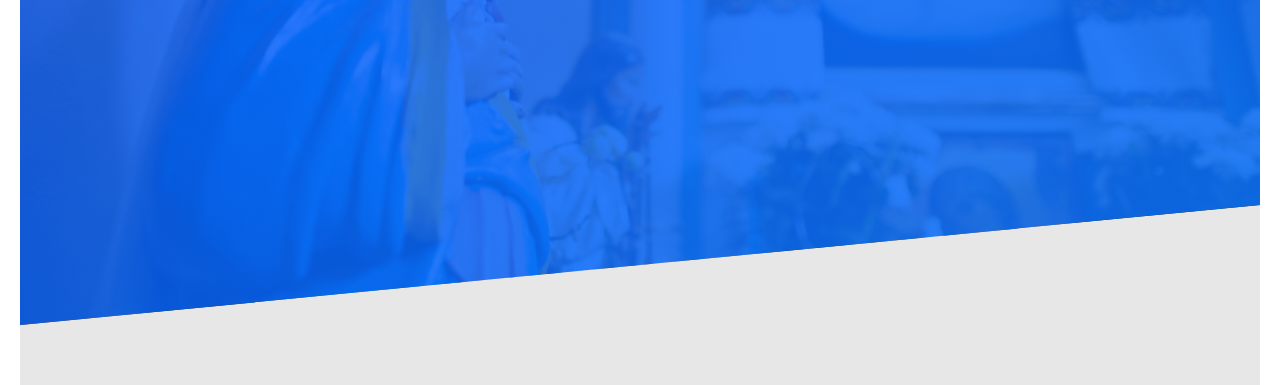
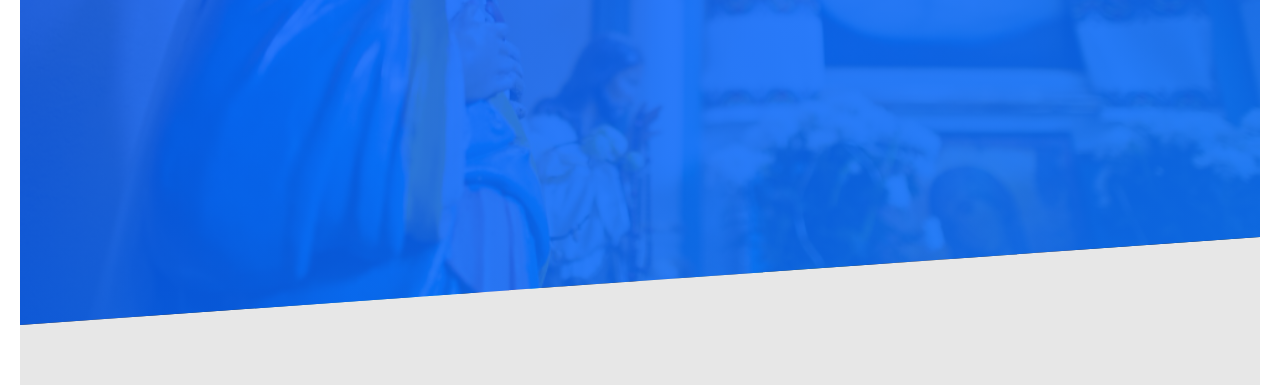
Before and after one commit to Ramon-Erik/terco-de-bolso, a plain HTML site: page index.html in a window 1280 px wide. Shown: the part 415-800 px from the top of the page. Drawn offline with Linux system fonts and the light colour scheme.

Commit message:
Update style.css

```diff
--- a/css/style.css
+++ b/css/style.css
@@ -14,7 +14,7 @@ header {
     justify-content: center;
     width: 100%;
     height: 90vh;
-    clip-path: polygon(0 0, 100% 0, 100% 75vh, 0 100%);
+    clip-path: polygon(0 0, 100% 0, 100% 79vh, 0 100%);
     background-image: linear-gradient(
         to right bottom,
         rgba(0, 81, 255, 0.8),
```
